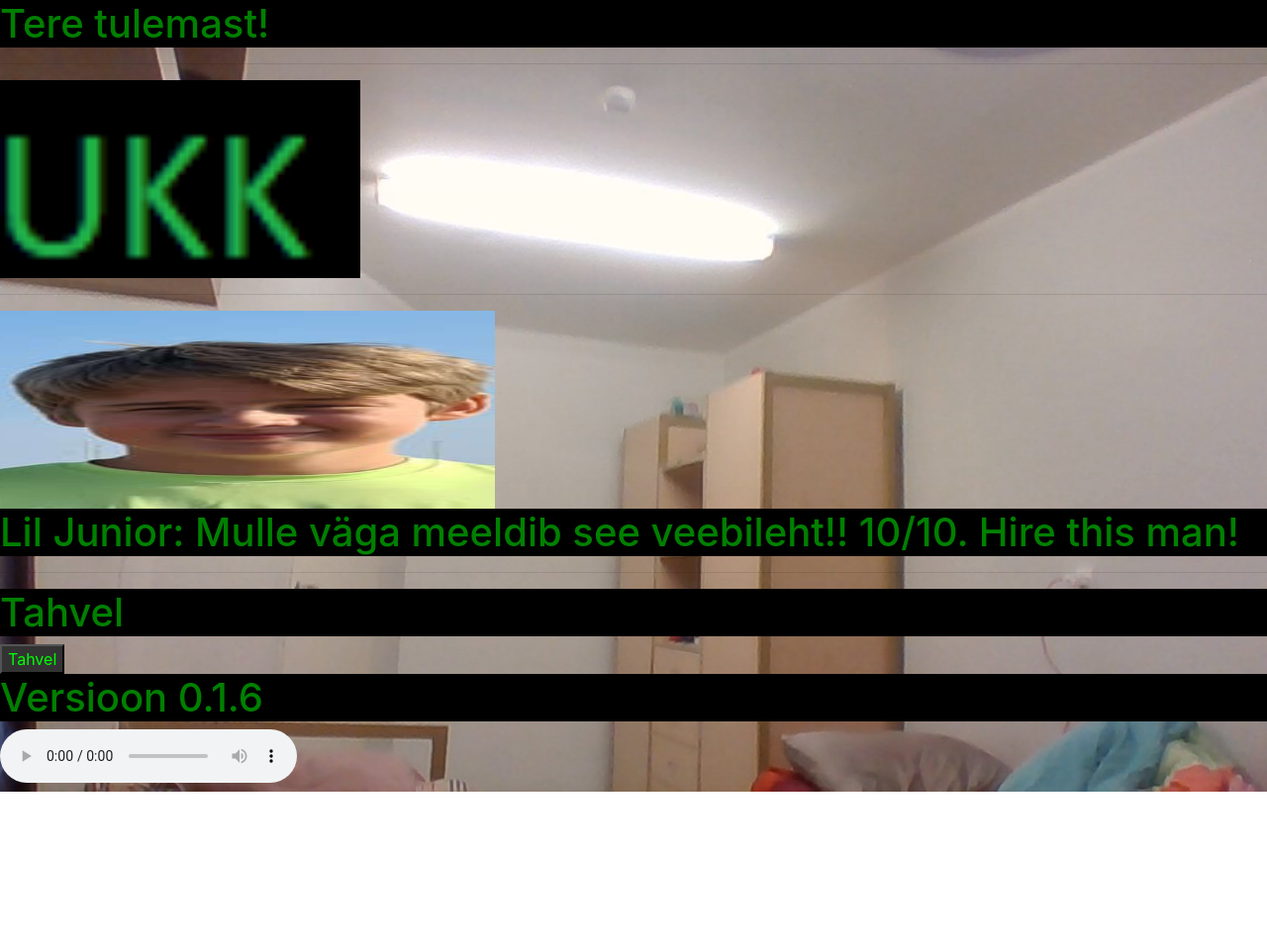
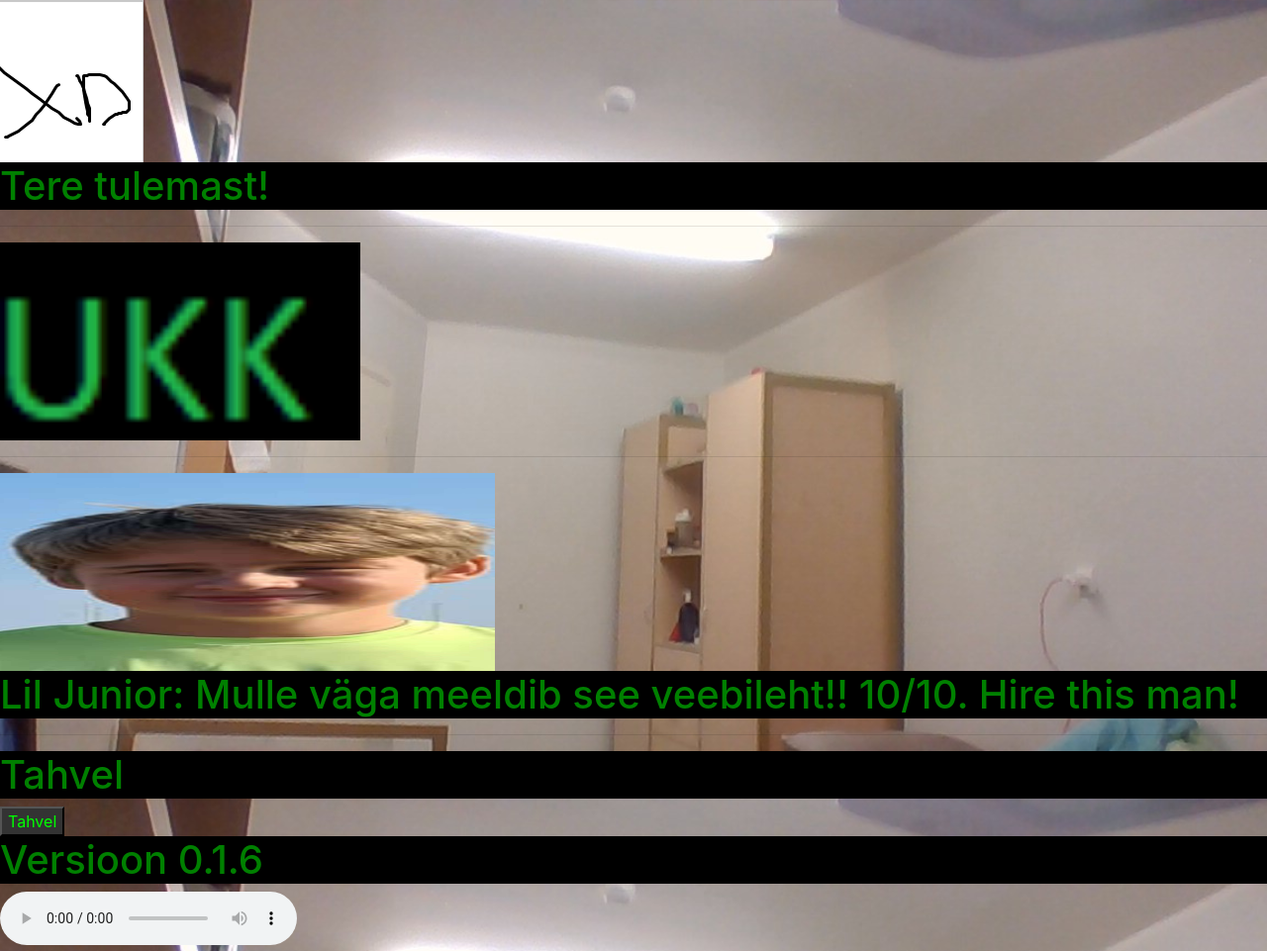
Before and after one commit to hbhbk/uko, a plain HTML site: page index.html in a window 1280 px wide. Shown: the whole page at 99% size. Before the commit the page ends 800 px from the top, so only its background shows below. Drawn offline with nearby package versions, Linux system fonts and the light colour scheme.

Commit message:
Update index.html

```diff
--- a/index.html
+++ b/index.html
@@ -3,7 +3,7 @@
 
 <html>
 <head>
-    <link rel="shortcut icon" type="x-icon" href="screenshot_2024-04-02_001137.png">
+    <img id="img1" src="screenshot_2024-04-02_001137.png"/>
     <title>Veebileht</title>
     <meta charset="UTF-8">
     <meta name="Description" content="Free HTML tutorial for beginners">
```
